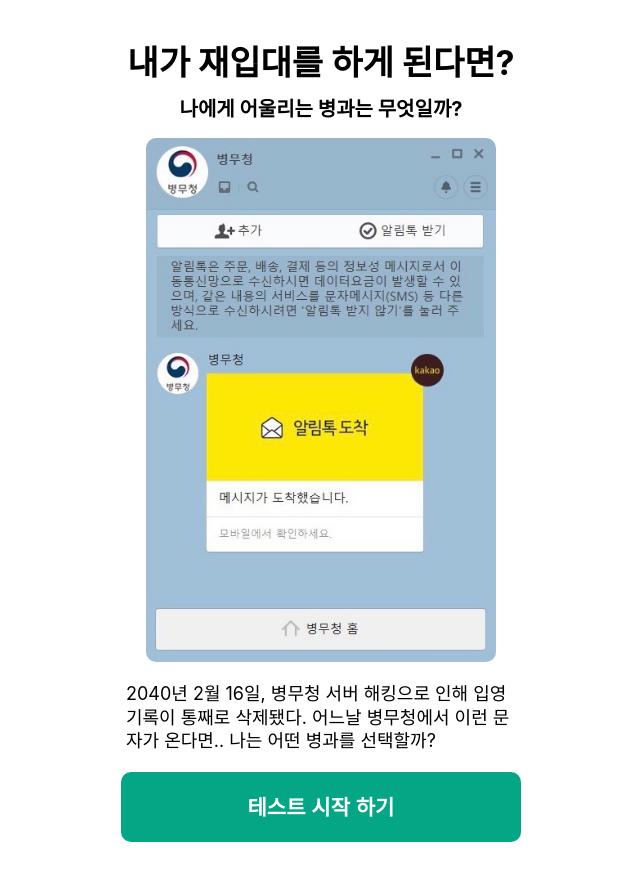
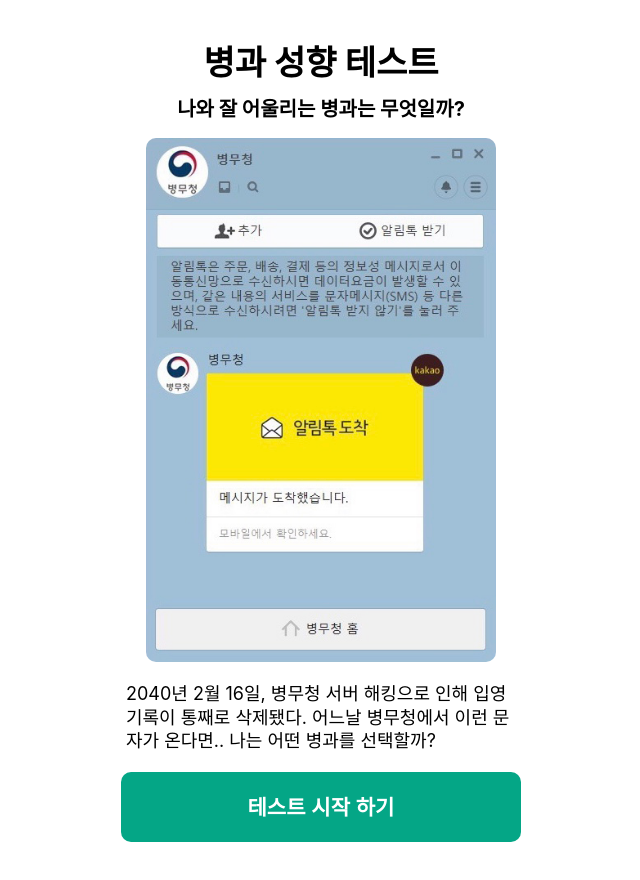
Before and after one commit to YWTechIT/project-military-test, a React (Create React App) app: page / in a window 1280 px wide. Shown: the top 880 px of the page, without its empty margins (319-959 px from the left). Built offline with nearby package versions, Linux system fonts and the light colour scheme.

Commit message:
Change meta tag contents
메타 태그 내용 변경

```diff
--- a/src/pages/Landing/index.js
+++ b/src/pages/Landing/index.js
@@ -37,30 +37,30 @@ const Landing = () => {
     <>
       <HelmetProvider>
         <Helmet>
-          <title>나와 가장 어울리는 병과는 무엇일까?</title>
+          <title>병과 성향 테스트</title>
           <link rel="icon" href={favicon} />
           <meta charset="utf-8" />
           <meta name="viewport" content="width=device-width, initial-scale=1" />
 
           <meta property="og:url" content={currentUrl} />
-          <meta property="og:title" content="병과 테스트 하기" />
+          <meta property="og:title" content="병과 성향 테스트 하기" />
           <meta
             property="og:description"
-            content="내가 재입대를 하게 된다면 나와 맞는 병과는 무엇일까?"
+            content="내가 재입대를 하게 된다면 나와 잘 어울리는 병과는 무엇일까?"
           />
           <meta property="og:image" content={landing} />
 
-          <meta property="twitter:title" content="병과 테스트 하기" />
+          <meta property="twitter:title" content="병과 성향 테스트 하기" />
           <meta
             property="twitter:description"
-            content="내가 재입대를 하게 된다면 나와 맞는 병과는 무엇일까?"
+            content="내가 재입대를 하게 된다면 나와 잘 어울리는 병과는 무엇일까?"
           />
           <meta property="twitter:image" content={landing} />
         </Helmet>
       </HelmetProvider>
       <Container>
-        <h1>내가 재입대를 하게 된다면?</h1>
-        <h3>나에게 어울리는 병과는 무엇일까?</h3>
+        <h1>병과 성향 테스트</h1>
+        <h3>나와 잘 어울리는 병과는 무엇일까?</h3>
         <StyledImage src={landing} alt="landing"></StyledImage>
         <Text>
           2040년 2월 16일, 병무청 서버 해킹으로 인해 입영기록이 통째로 삭제됐다.
```
